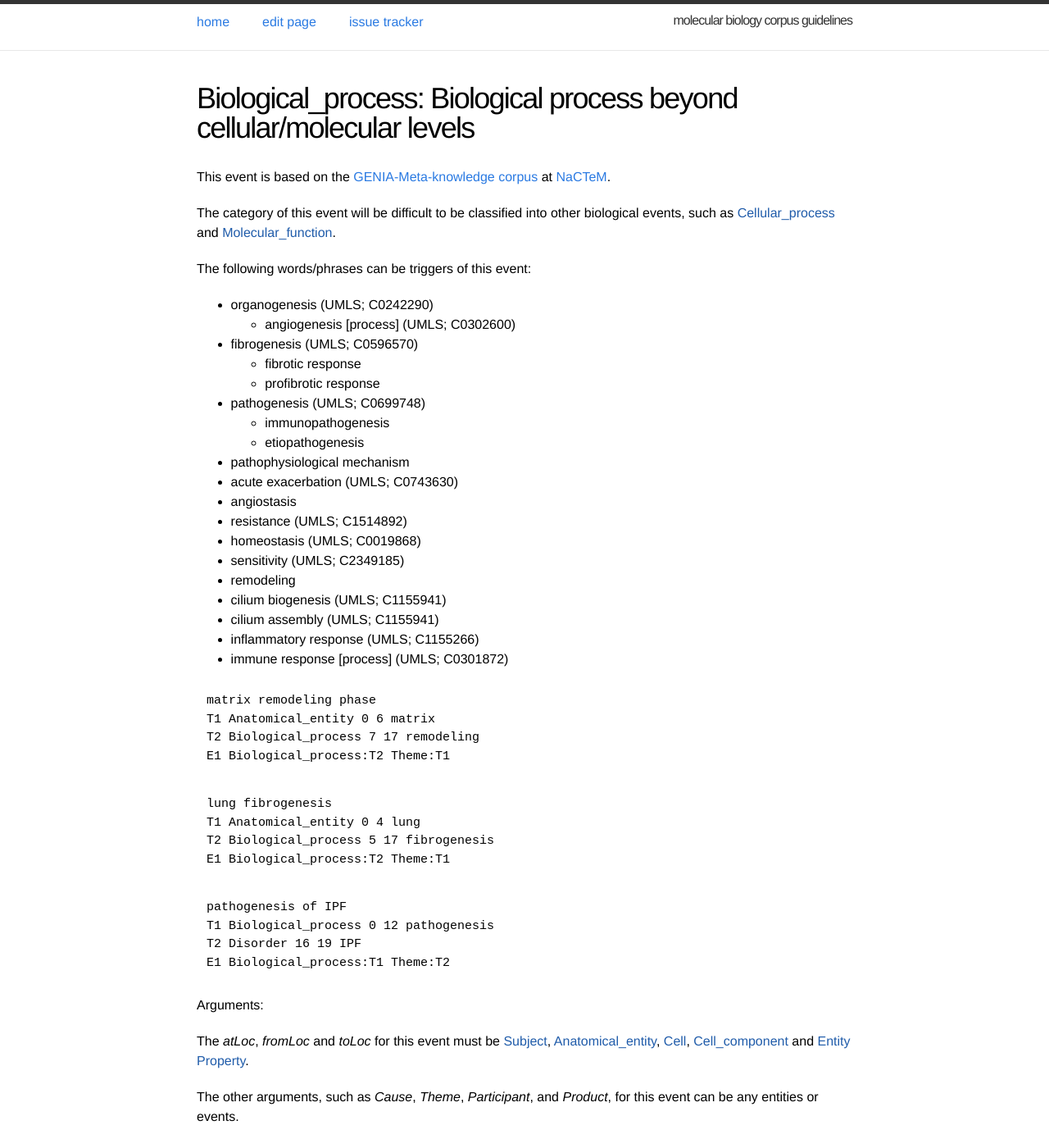
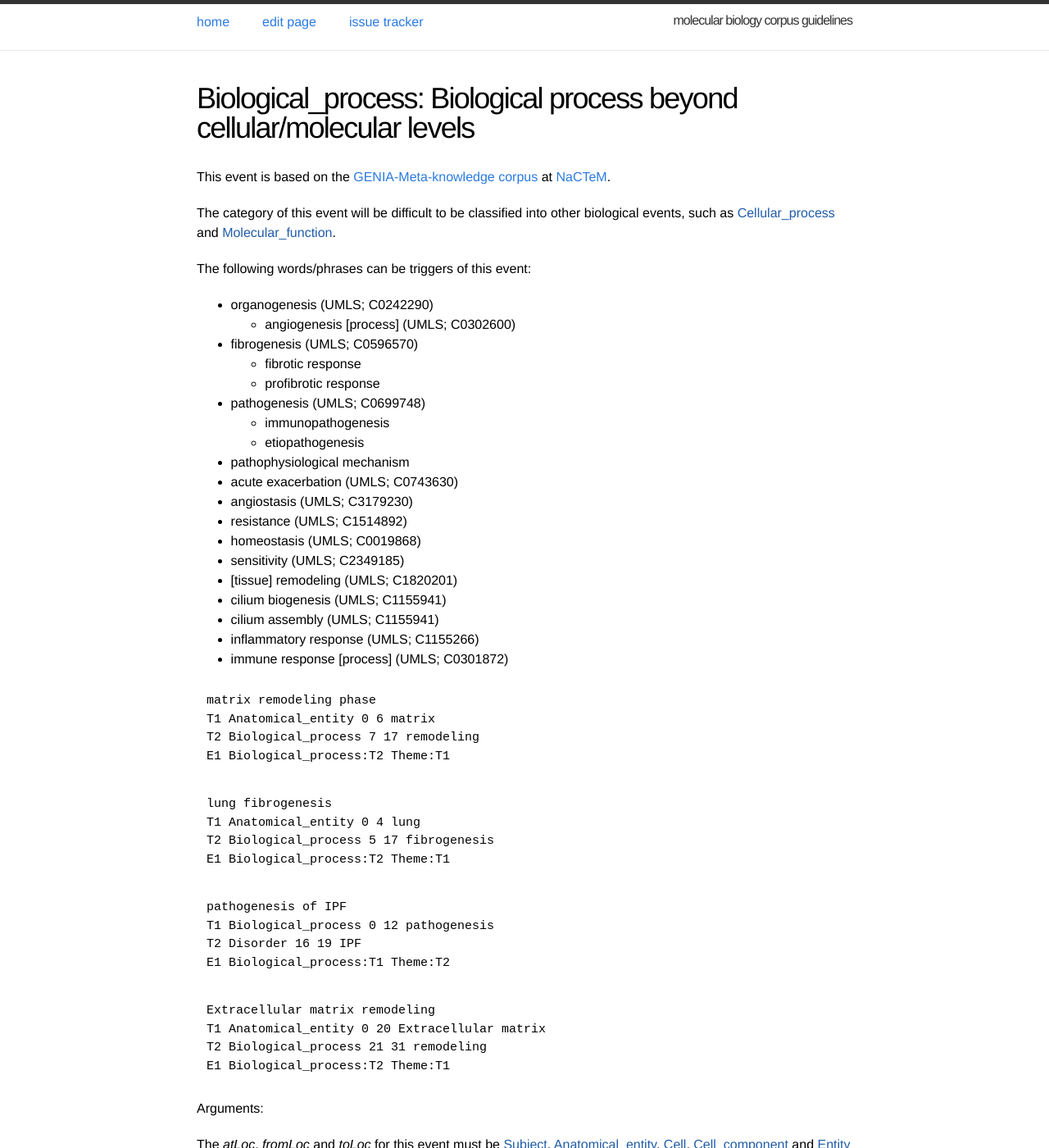
Before and after one commit to ezcatdb/molbiol_lung_corpus-guidelines, a Jekyll site: the page built from _event/Biological_process.md, in a window 1280 px wide and 1400 px high. Shown: the whole window at 82% size. Built offline with Jekyll 4.4.1, drawn with Linux system fonts in a browser that asks for light colours.

Commit message:
UMLS IDs & new sample sentence included in _event/Biological_process.md

```diff
--- a/_event/Biological_process.md
+++ b/_event/Biological_process.md
@@ -22,11 +22,11 @@ The following words/phrases can be triggers of this event:
   - etiopathogenesis
 - pathophysiological mechanism
 - acute exacerbation (UMLS; C0743630)
-- angiostasis
+- angiostasis (UMLS; C3179230)
 - resistance (UMLS; C1514892)
 - homeostasis (UMLS; C0019868)
 - sensitivity (UMLS; C2349185)
-- remodeling
+- [tissue] remodeling (UMLS; C1820201)
 - cilium biogenesis (UMLS; C1155941)
 - cilium assembly (UMLS; C1155941)
 - inflammatory response (UMLS; C1155266)
@@ -50,6 +50,12 @@ T1 Biological_process 0 12 pathogenesis
 T2 Disorder 16 19 IPF
 E1 Biological_process:T1 Theme:T2
 ~~~
+~~~ ann
+Extracellular matrix remodeling
+T1 Anatomical_entity 0 20 Extracellular matrix
+T2 Biological_process 21 31 remodeling
+E1 Biological_process:T2 Theme:T1
+~~~
 
 Arguments:
 
```
